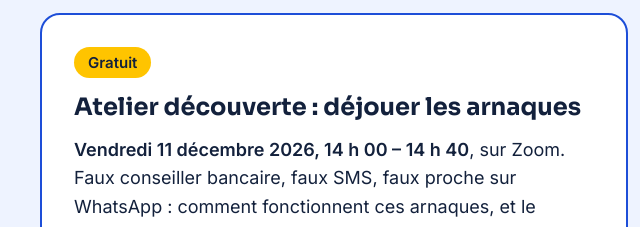
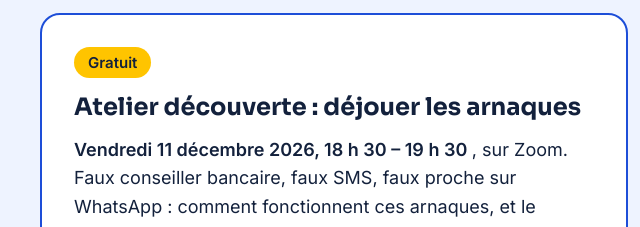
Before and after one commit to ElodieCecile2022/prometis, a plain HTML site: page index.html in a window 1280 px wide. Shown: the part 1580-1807 px from the top of the page, 0-640 px from the left. Drawn offline with Linux system fonts and the light colour scheme.

Commit message:
Update index.html

```diff
--- a/index.html
+++ b/index.html
@@ -114,7 +114,7 @@ a:focus-visible,button:focus-visible,input:focus-visible,select:focus-visible,te
 <article style="background: #FFFFFF; border: 2px solid #1D4ED8; border-radius: 20px; padding: 32px; display: flex; flex-direction: column; gap: 14px">
 <div style="align-self: flex-start; background: #FFC400; color: #13213C; font-weight: 600; font-size: 15px; padding: 6px 14px; border-radius: 999px">Gratuit</div>
 <h3 style="margin: 0; font-family: Sora, sans-serif; font-weight: 700; font-size: 24px">Atelier découverte : déjouer les arnaques</h3>
-<p style="margin: 0; font-size: 18px; line-height: 1.6"><strong>Vendredi 11 décembre 2026, 14 h 00 – 14 h 40</strong>, sur Zoom.<br>Faux conseiller bancaire, faux SMS, faux proche sur WhatsApp : comment fonctionnent ces arnaques, et le réflexe qui les déjoue.</p>
+<p style="margin: 0; font-size: 18px; line-height: 1.6"><strong>Vendredi 11 décembre 2026, 18 h 30 – 19 h 30 </strong>, sur Zoom.<br>Faux conseiller bancaire, faux SMS, faux proche sur WhatsApp : comment fonctionnent ces arnaques, et le réflexe qui les déjoue.</p>
 <a href="https://www.billetweb.fr/faux-conseiller-bancaire-faux-sms-apprenez-a-dejouer-les-arnaques-atelier-gratuit-en-ligne" style="align-self: flex-start; background: #1D4ED8; color: #FFFFFF; text-decoration: none; font-weight: 600; font-size: 18px; padding: 14px 26px; border-radius: 999px">Je m'inscris gratuitement</a>
 </article>
 <article style="background: #FFFFFF; border: 1px solid #DDE3EE; border-radius: 20px; padding: 32px; display: flex; flex-direction: column; gap: 14px">
```
